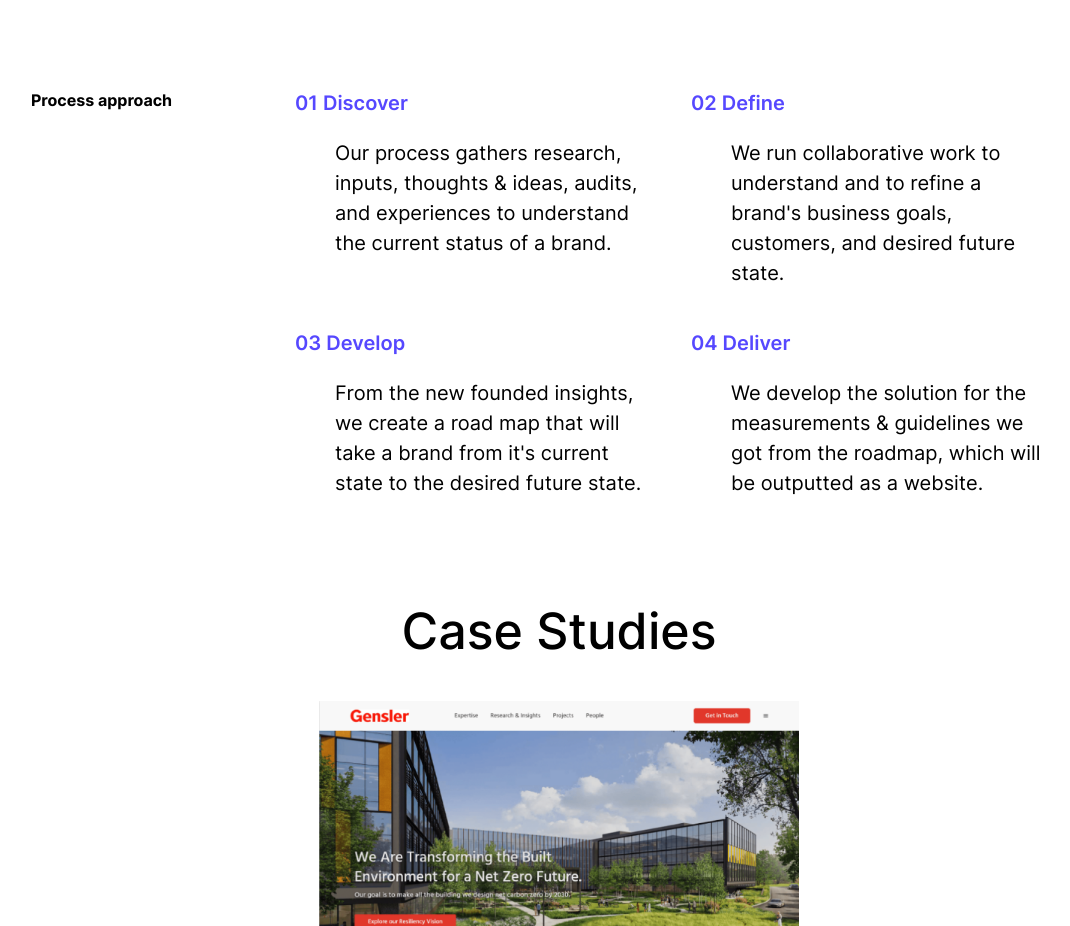
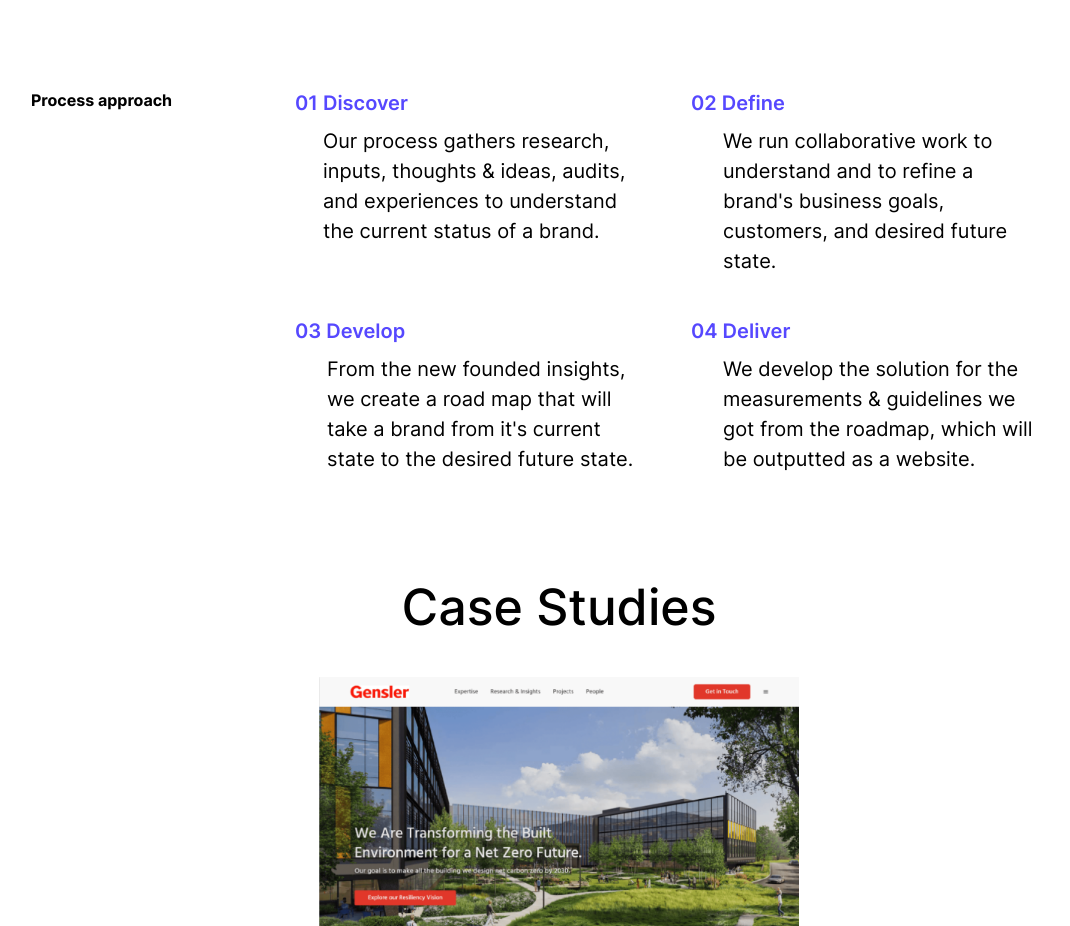
Before and after one commit to dldev3/revamp-03, a Next.js app: page /process in a window 1280 px wide. Shown: the part 1220-2146 px from the top of the page, without its empty margins (81-1151 px from the left). Built offline with nearby package versions, Linux system fonts and the light colour scheme.

Commit message:
margin added

```diff
--- a/pages/process.js
+++ b/pages/process.js
@@ -97,7 +97,7 @@ const Process = () => {
                         <div className='grid grid-cols-2 gap-y-10'>
                             <div>
                                 <div><p className='Inter-SemiBold lg:text-f20 text-f14 text-mcl-blue'>01 Discover</p></div>
-                                <div className='md:ml-10 lg:mt-5 mt-2 Inter-regular lg:text-f20 text-f12'>
+                                <div className='lg:ml-7 mt-2 Inter-regular lg:text-f20 text-f12'>
                                     <div className='lg:block hidden'>
                                         <p>Our process gathers research,</p>
                                         <p>inputs, thoughts & ideas, audits,</p>
@@ -116,7 +116,7 @@ const Process = () => {
                             </div>
                             <div>
                                 <div><p className='Inter-SemiBold lg:text-f20 text-f14 text-mcl-blue'>02 Define</p></div>
-                                <div className='md:ml-10 lg:mt-5 mt-2 Inter-regular lg:text-f20 text-f12'>
+                                <div className='lg:ml-8 mt-2 Inter-regular lg:text-f20 text-f12'>
                                     <div className='lg:block hidden'>
                                         <p>We run collaborative work to</p>
                                         <p>understand and to refine a</p>
@@ -136,7 +136,7 @@ const Process = () => {
                             </div>
                             <div>
                                 <div><p className='Inter-SemiBold lg:text-f20 text-f14 text-mcl-blue'>03 Develop</p></div>
-                                <div className='md:ml-10 lg:mt-5 mt-2 Inter-regular lg:text-f20 text-f12'>
+                                <div className='lg:ml-8 mt-2 Inter-regular lg:text-f20 text-f12'>
                                     <div className='lg:block hidden'>
                                         <p>From the new founded insights,</p>
                                         <p>we create a road map that will</p>
@@ -154,7 +154,7 @@ const Process = () => {
                             </div>
                             <div>
                                 <div><p className='Inter-SemiBold lg:text-f20 text-f14 text-mcl-blue'>04 Deliver</p></div>
-                                <div className='md:ml-10 lg:mt-5 mt-2 Inter-regular lg:text-f20 text-f12'>
+                                <div className='lg:ml-8 mt-2 Inter-regular lg:text-f20 text-f12'>
                                     <div className='lg:block hidden'>
                                         <p>We develop the solution for the</p>
                                         <p>measurements & guidelines we</p>
```
